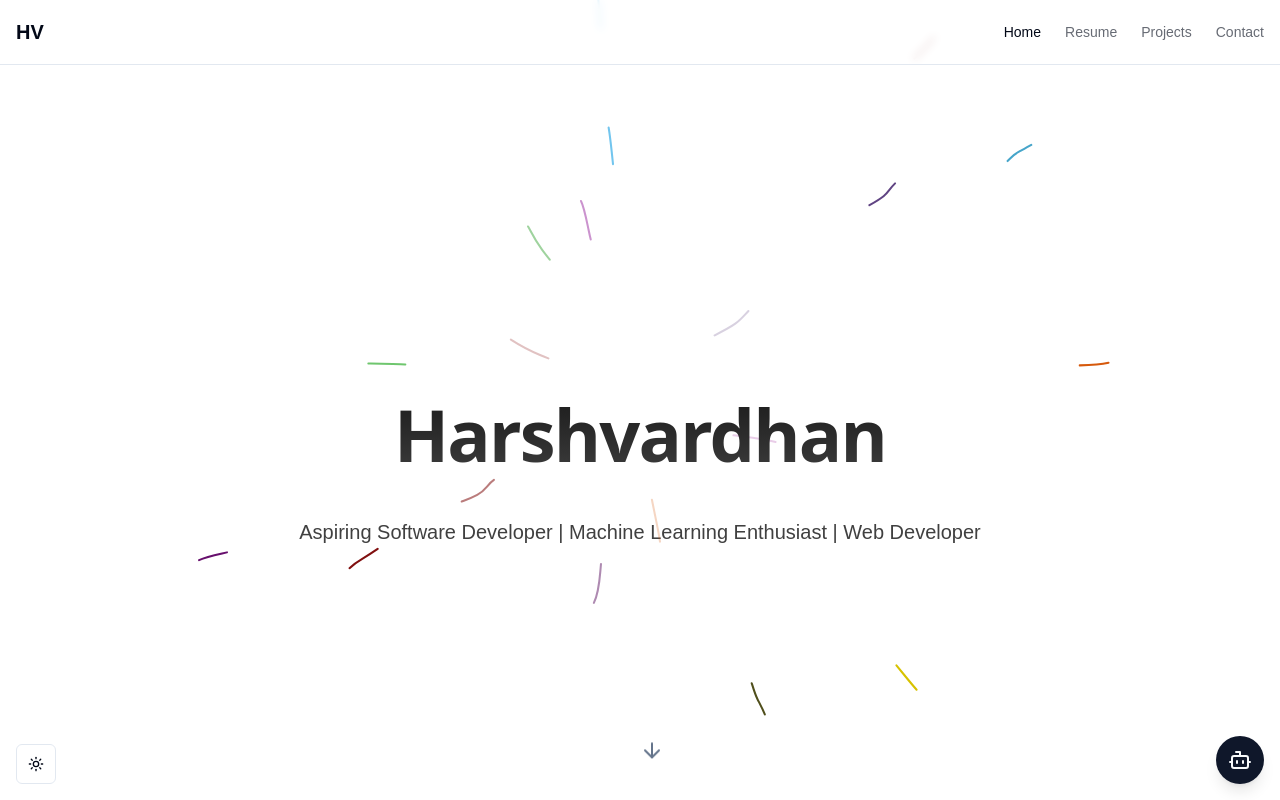
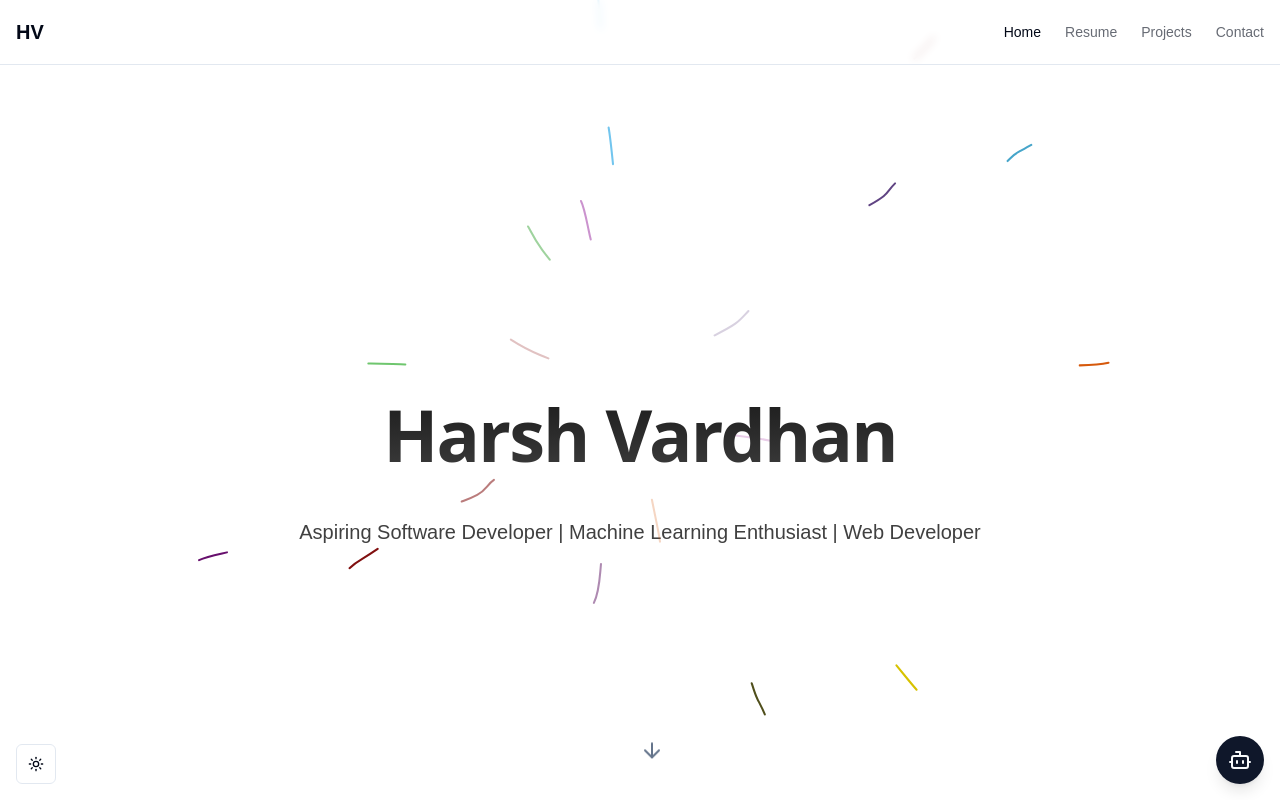
Before and after one commit to kingsman00000/portfolio, a Next.js app: page / in a window 1280 px wide. Shown: the top 800 px of the page. Built offline with nearby package versions, Linux system fonts and the light colour scheme; what tailwindcss-motion would draw is missing.

Commit message:
home page change

```diff
--- a/src/app/page.js
+++ b/src/app/page.js
@@ -9,7 +9,7 @@ export default function Home() {
         <div className="max-w-4xl mx-auto text-center space-y-8">
           {/* Hero Section */}
           <h1 className="bg-clip-text text-transparent text-center bg-gradient-to-b from-neutral-900 to-neutral-700 dark:from-neutral-100 dark:to-neutral-400 text-4xl md:text-6xl lg:text-7xl font-sans py-2 md:py-4 relative z-20 font-bold tracking-tight">
-            Harshvardhan
+            Harsh Vardhan
           </h1>
           <p className="text-lg md:text-xl text-neutral-700 dark:text-neutral-300 font-medium">
             Aspiring Software Developer | Machine Learning Enthusiast | Web Developer
```
